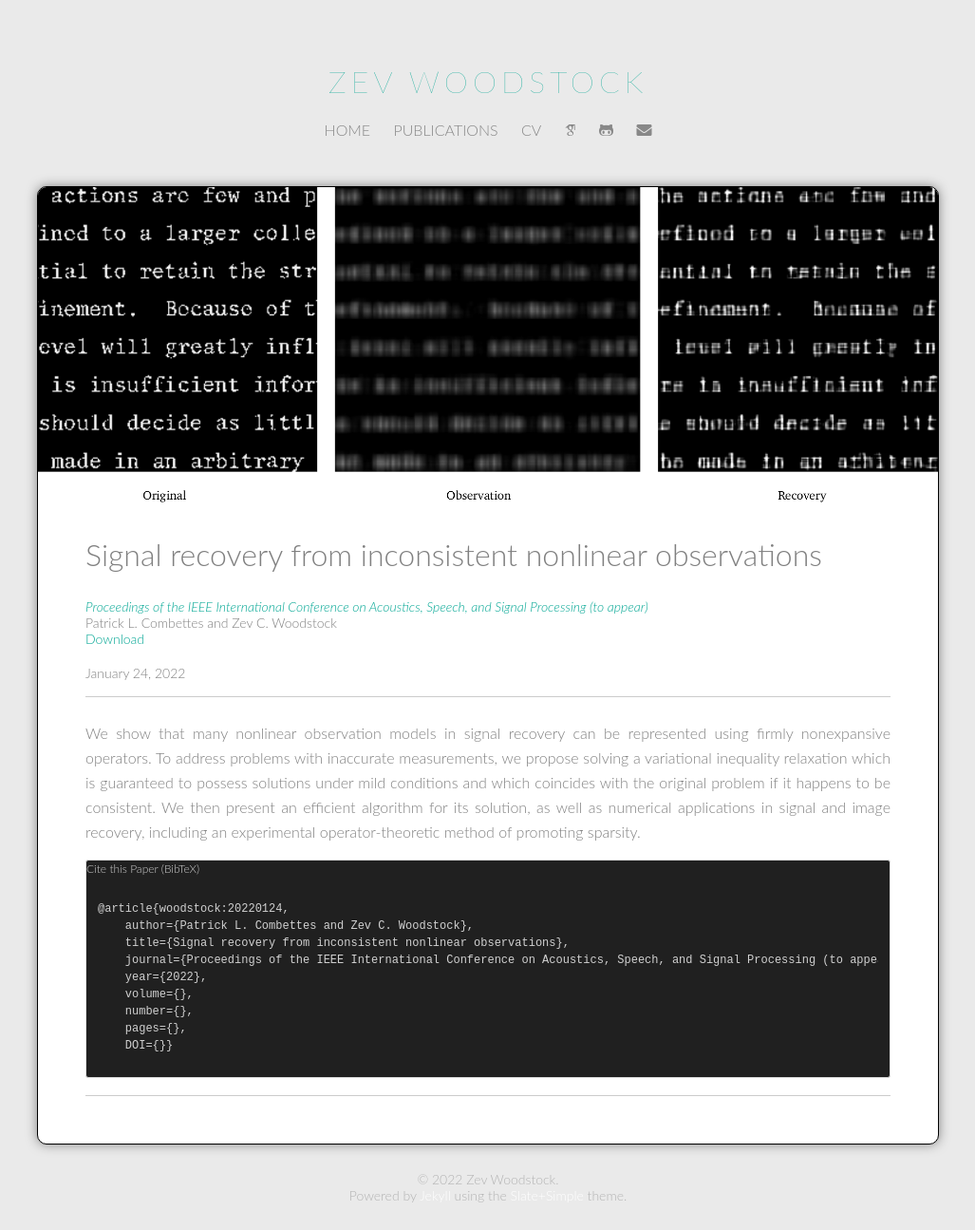
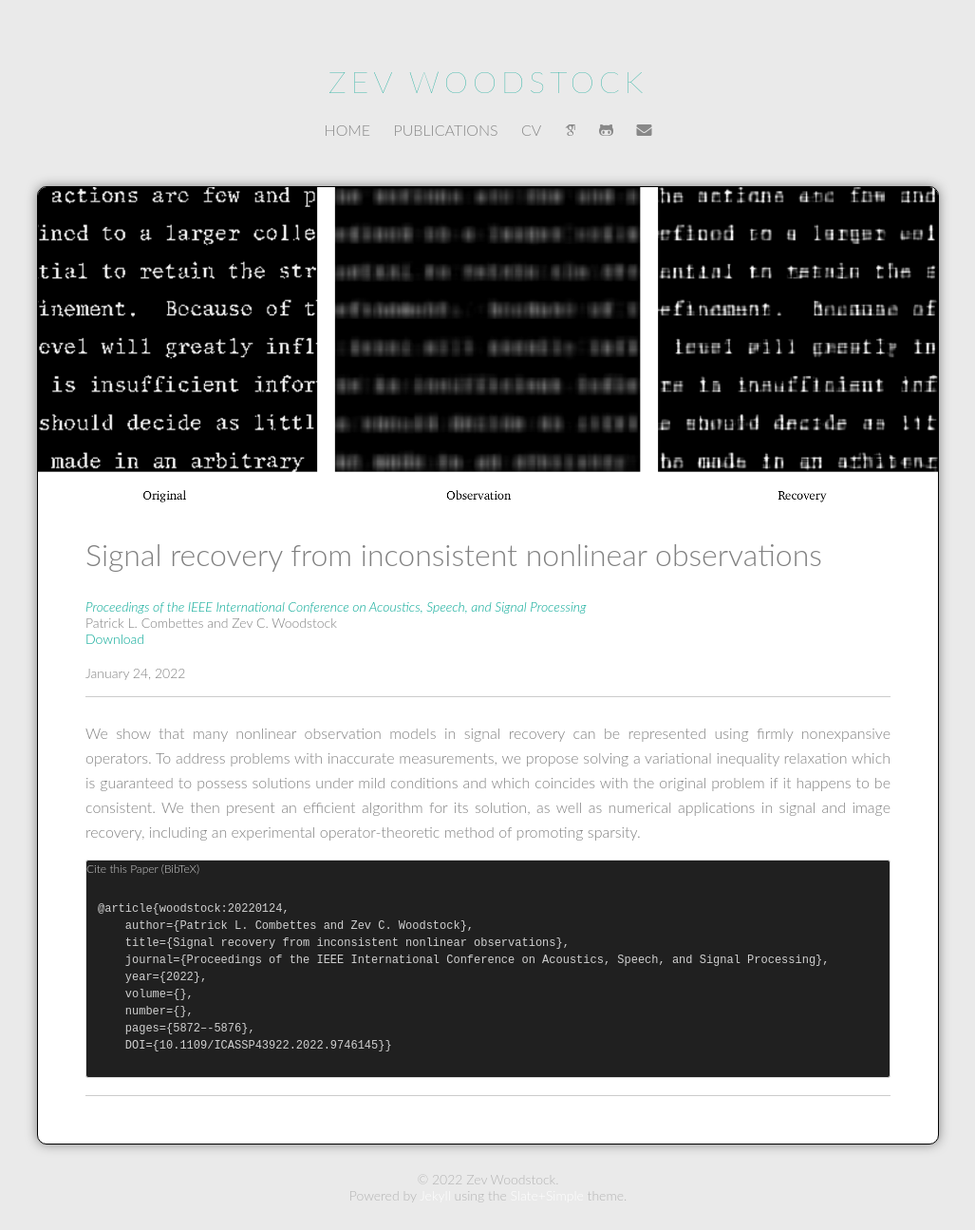
Before and after one commit to zevwoodstock/zevwoodstock.github.io, a Jekyll site: the page built from publications/_posts/2022-01-24-icassp2.md, in a window 1280 px wide. Shown: the whole page at 95% size, without its empty margins (126-1153 px from the left). Built offline with Jekyll 4.4.1, drawn with Linux system fonts in a browser that asks for light colours; some web fonts are replaced.

Commit message:
updated conference publications and cv, fixed typo

```diff
--- a/publications/_posts/2022-01-24-icassp2.md
+++ b/publications/_posts/2022-01-24-icassp2.md
@@ -5,11 +5,12 @@ categories: publications
 title: Signal recovery from inconsistent nonlinear observations
 subtitle:
 author: Patrick L. Combettes and Zev C. Woodstock
-venue: Proceedings of the IEEE International Conference on Acoustics, Speech, and Signal Processing (to appear)
-
+venue: Proceedings of the IEEE International Conference on Acoustics, Speech, and Signal Processing
+pages: 5872–-5876
+doi: 10.1109/ICASSP43922.2022.9746145
 
 link-text: IEEE ICASSP
-link: https://2022.ieeeicassp.org/
+link: https://ieeexplore.ieee.org/document/9746145
 link-download: /media/publications/icassp2022-1.pdf
 
 featured-image: /media/words.png
```
Also changed, not shown: posts/_posts/2022-03-30-audio.md (+1 -1 lines), publications/_posts/2022-01-24-icassp1.md (+4 -2 lines), 1 other file.
